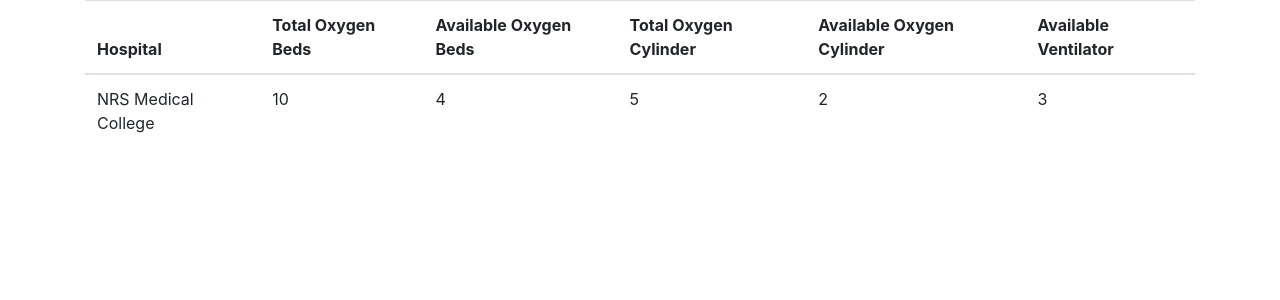
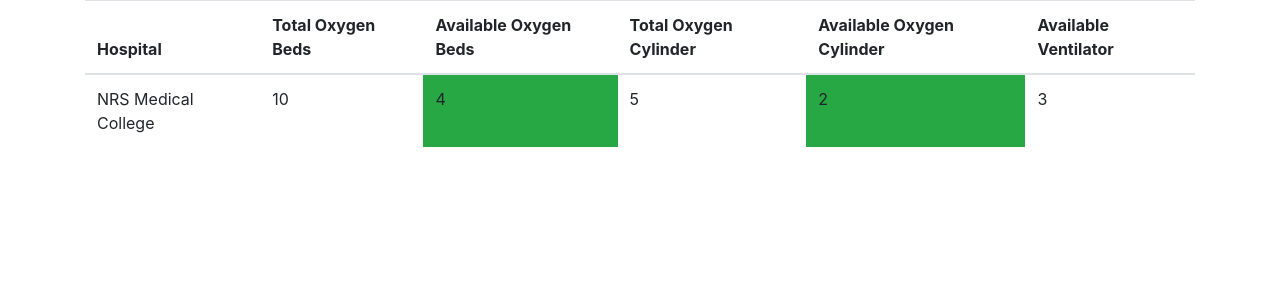
Before and after one commit to shivamdattapurkayastha99/django-hospital-bed-availabilty-checker, a Django app: page / in a window 1280 px wide. Shown: the top 300 px of the page. Run offline with Django 3.2, Linux system fonts and the light colour scheme; data comes from the database, SQL or seed files in the repository.

Commit message:
second commit

```diff
--- a/hba/hbapp/templates/hbapp/index.html
+++ b/hba/hbapp/templates/hbapp/index.html
@@ -42,9 +42,9 @@
                     <tr>
                         <td>{{service.hospital}}</td>
                         <td>{{service.oxygen_beds_total}}</td>
-                        <td>{{service.oxygen_beds_available}}</td>
+                        <td class="{% if service.oxygen_beds_available %}bg-success{% else %} bg-danger{% endif %} ">{{service.oxygen_beds_available}}</td>
                         <td>{{service.oxygen_cylinder_total}}</td>
-                        <td>{{service.oxygen_cylinder_available}}</td>
+                        <td class="{% if service.oxygen_cylinder_available %}bg-success{% else %} bg-danger{% endif %} ">{{service.oxygen_cylinder_available}}</td>
                         <!-- <td>{{service.ventilator_total}}</td> -->
                         <td>{{service.ventilator_available}}</td>
                     </tr>
```
